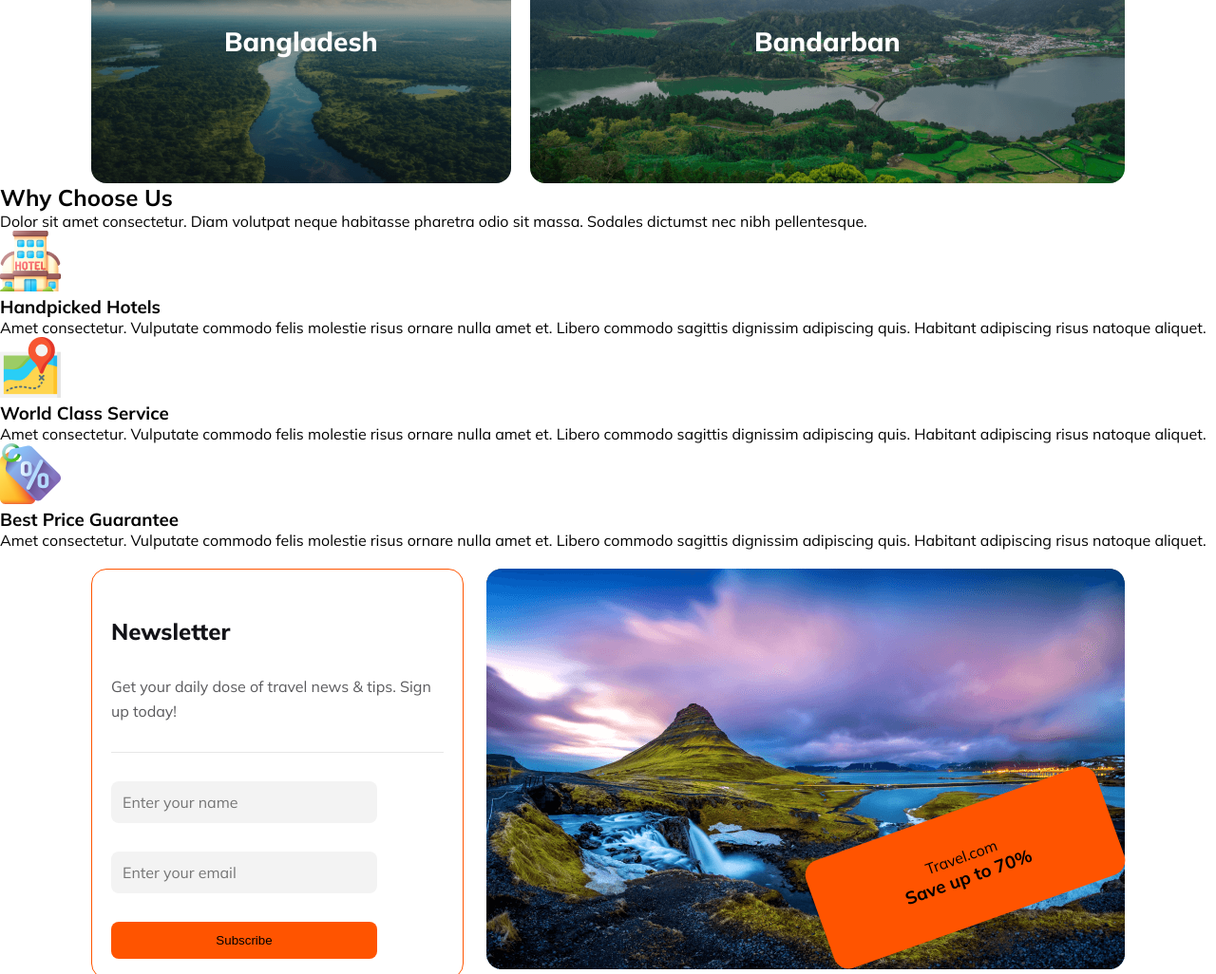
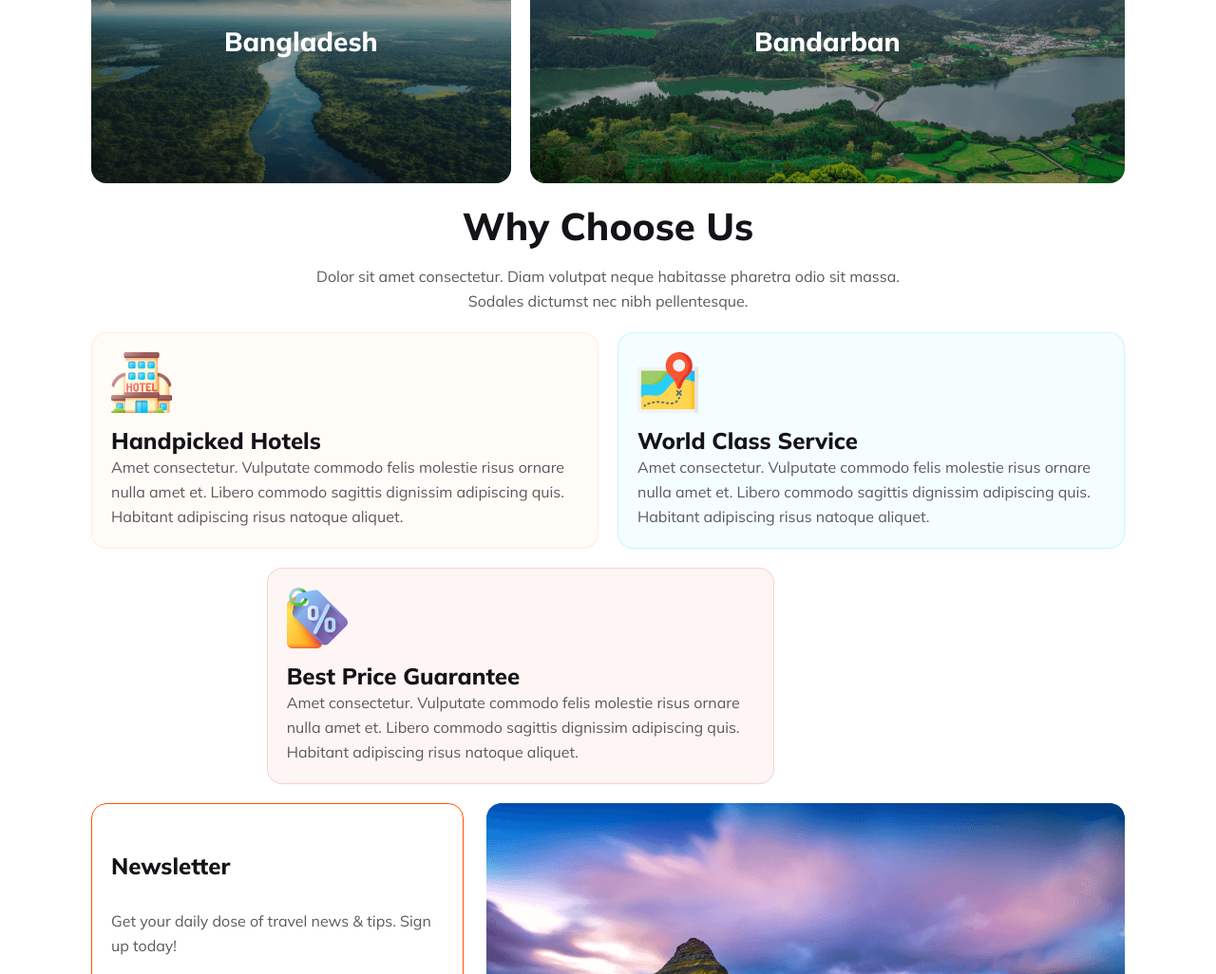
Before and after one commit to shamimahaque34/Assignment--02, a plain HTML site: page index.html in a window 1280 px wide. Shown: the part 2080-3106 px from the top of the page at 95% size. Drawn offline with Linux system fonts and the light colour scheme.

Commit message:
design for large device fully complete

```diff
--- a/assets/styles/style.css
+++ b/assets/styles/style.css
@@ -340,7 +340,7 @@ body {
 
 /* why choose us section start here */
 
-.testimonial-section {
+.why-choose-us-section {
     max-width: 1240px;
     width: 85%;
     margin-top: 20px;
@@ -348,7 +348,7 @@ body {
     margin-right: auto;
   }
 
-.testimonial-section .testimonial .testimonial-top h1 {
+  .why-choose-us-section .why-choose-us .why-choose-us-top h1 {
     color: #131318;
     text-align: center;
     font-family: Mulish;
@@ -359,7 +359,7 @@ body {
     margin-bottom: 15px;
   }
 
-.testimonial-section .testimonial .testimonial-top p {
+  .why-choose-us-section .why-choose-us .why-choose-us-top p {
     color: rgba(19, 19, 24, 0.7);
     font-family: Mulish;
     text-align: center;
@@ -373,53 +373,53 @@ body {
     margin-right: auto;
   }
 
-.testimonial-section .testimonial .testimonial-bottom {
+  .why-choose-us-section .why-choose-us .why-choose-us-bottom {
     display: grid;
     grid-template-columns: repeat(12, 1fr);
     grid-gap: 20px;
   }
 
-.testimonial-section
-  .testimonial
-  .testimonial-bottom
-  .testimonial-bottom-div-1 {
+  .why-choose-us-section
+    .why-choose-us
+    .why-choose-us-bottom
+    .why-choose-us-bottom-div-1 {
     grid-column: span 6;
     border-radius: 16px;
     border: 1px solid rgba(251, 181, 99, 0.2);
     background: rgba(251, 181, 99, 0.05);
   }
 
-.testimonial-section
-  .testimonial
-  .testimonial-bottom
-  .testimonial-bottom-div-2 {
+  .why-choose-us-section
+    .why-choose-us
+    .why-choose-us-bottom
+    .why-choose-us-bottom-div-2 {
     grid-column: span 6;
     border-radius: 16px;
     border: 1px solid rgba(41, 206, 246, 0.2);
     background: rgba(41, 206, 246, 0.05);
   }
 
-.testimonial-section
-  .testimonial
-  .testimonial-bottom
-  .testimonial-bottom-div-3 {
+  .why-choose-us-section
+    .why-choose-us
+    .why-choose-us-bottom
+    .why-choose-us-bottom-div-3 {
     grid-column: 3/9;
     border-radius: 16px;
     border: 1px solid rgba(233, 68, 68, 0.2);
     background: rgba(233, 68, 68, 0.05);
   }
 
-.testimonial-section
-  .testimonial
-  .testimonial-bottom
-  .testimonial-bottom-div {
+  .why-choose-us-section
+    .why-choose-us
+    .why-choose-us-bottom
+    .why-choose-us-bottom-div {
     padding: 20px;
   }
 
-.testimonial-section
-  .testimonial
-  .testimonial-bottom
-  .testimonial-bottom-div
+  .why-choose-us-section
+    .why-choose-us
+    .why-choose-us-bottom
+    .why-choose-us-bottom-div
     h3 {
     color: #131318;
     font-family: Mulish;
@@ -430,10 +430,10 @@ body {
     margin-top: 10px;
   }
 
-.testimonial-section
-  .testimonial
-  .testimonial-bottom
-  .testimonial-bottom-div
+  .why-choose-us-section
+    .why-choose-us
+    .why-choose-us-bottom
+    .why-choose-us-bottom-div
     p {
     color: #5a5a5d;
     font-family: Mulish;
@@ -442,6 +442,10 @@ body {
     font-weight: 400;
     line-height: 26px;
   }
+
+  /* why choose us section end here */
+
+
 
 /* why choose us section end here */
 
```
Lines whose indentation alone changed are shown as unchanged.
